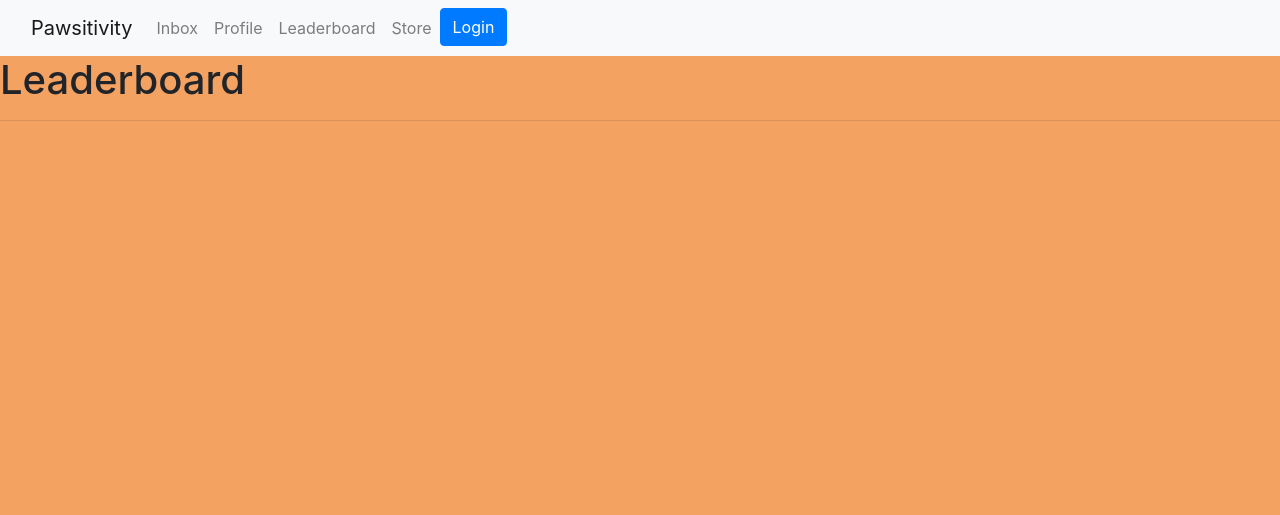
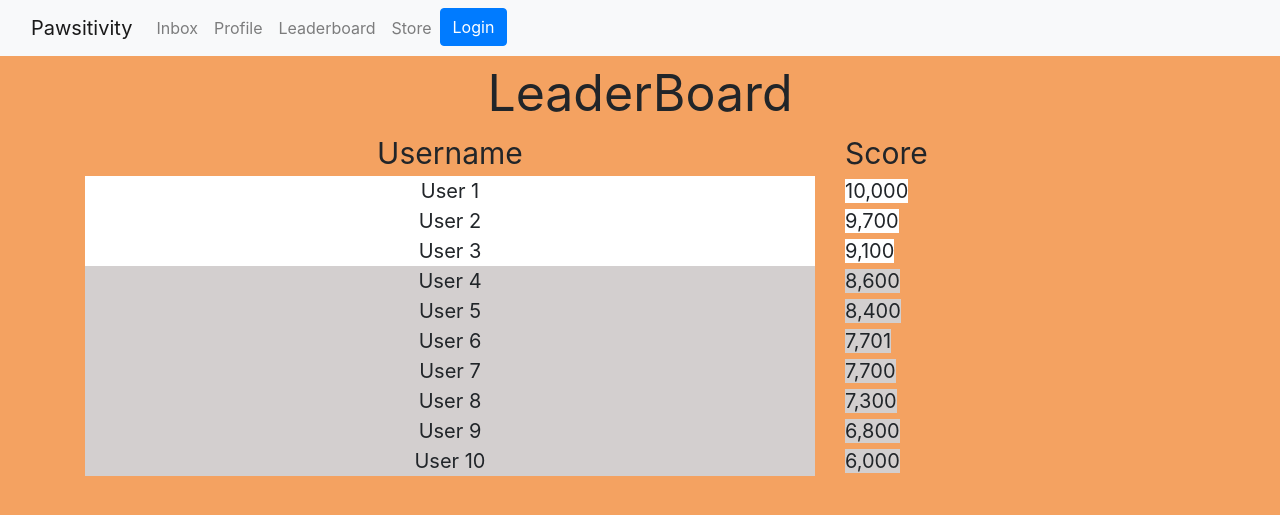
Before and after one commit to RAIK284/project-code-hackoverflow, a Django app: page /leaderboard/ in a window 1280 px wide. Shown: the top 515 px of the page. Run offline with Django 4.2, Linux system fonts and the light colour scheme; some libraries are stand-ins or nearby versions.

Commit message:
Leaderboard skeleton

```diff
--- a/messaging/templates/messaging/leaderboard.html
+++ b/messaging/templates/messaging/leaderboard.html
@@ -1,12 +1,130 @@
+
 {% extends 'main.html' %} {% block content %}
 
-<h1>Leaderboard</h1>
-<hr />
+<style>
+    my-style-row {
+        background-color: #2A9D8F;
+        height: 600px;
+    }
+</style>
 
-{% for user, points in user_data %}
-<div>
-	<a href="{% url 'profile' user.id %}">@{{ user.username }}</a>:
-	<a>{{ points }}</a>
-	<hr />
-</div>
-{% endfor %} {% endblock %}
+<div class="container">
+    <div class="row">
+      <div class="col">
+      </div>
+      <div class="col-7">
+        <center style = "font-size: 50px; background-color: #F4A261">LeaderBoard</center>
+      </div>
+      <div class="col">
+      </div>
+    </div>
+
+    <div class="row">
+        <div class="col-8">
+            <center style = "font-size: 30px">Username</center>
+        </div>
+        <div class="col-4">
+            <p1 style = "font-size: 30px">Score</p1>
+        </div>
+    </div>
+
+    <div class="row">
+        <div class="col-8">
+            <center style = "font-size: 20px; background-color: #FFFFFF">User 1</center>
+        </div>
+        <div class="col-4">
+            <p1 style = "font-size: 20px; background-color: #FFFFFF">10,000</p1>
+        </div>
+    </div>
+
+    <div class="row">
+        <div class="col-8">
+            <center style = "font-size: 20px; background-color: #FFFFFF">User 2</center>
+        </div>
+        <div class="col-4">
+            <p1 style = "font-size: 20px; background-color: #FFFFFF">9,700</p1>
+        </div>
+    </div>
+
+    <div class="row">
+        <div class="col-8">
+            <center style = "font-size: 20px; background-color: #FFFFFF">User 3</center>
+        </div>
+        <div class="col-4">
+            <p1 style = "font-size: 20px; background-color: #FFFFFF">9,100</p1>
+        </div>
+    </div>
+
+    <div class="row">
+        <div class="col-8">
+            <center style = "font-size: 20px; background-color: #D3CFCF">User 4</center>
+        </div>
+        <div class="col-4">
+            <p1 style = "font-size: 20px; background-color: #D3CFCF">8,600</p1>
+        </div>
+    </div>
+
+    <div class="row">
+        <div class="col-8">
+            <center style = "font-size: 20px; background-color: #D3CFCF">User 5</center>
+        </div>
+        <div class="col-4">
+            <p1 style = "font-size: 20px; background-color: #D3CFCF">8,400</p1>
+        </div>
+    </div>
+
+    <div class="row">
+        <div class="col-8">
+            <center style = "font-size: 20px; background-color: #D3CFCF">User 6</center>
+        </div>
+        <div class="col-4">
+            <p1 style = "font-size: 20px; background-color: #D3CFCF">7,701</p1>
+        </div>
+    </div>
+
+    <div class="row">
+        <div class="col-8">
+            <center style = "font-size: 20px; background-color: #D3CFCF">User 7</center>
+        </div>
+        <div class="col-4">
+            <p1 style = "font-size: 20px; background-color: #D3CFCF">7,700</p1>
+        </div>
+    </div>
+
+    <div class="row">
+        <div class="col-8">
+            <center style = "font-size: 20px; background-color: #D3CFCF">User 8</center>
+        </div>
+        <div class="col-4">
+            <p1 style = "font-size: 20px; background-color: #D3CFCF">7,300</p1>
+        </div>
+    </div>
+
+    <div class="row">
+        <div class="col-8">
+            <center style = "font-size: 20px; background-color: #D3CFCF">User 9</center>
+        </div>
+        <div class="col-4">
+            <p1 style = "font-size: 20px; background-color: #D3CFCF">6,800</p1>
+        </div>
+    </div>
+
+    <div class="row">
+        <div class="col-8">
+            <center style = "font-size: 20px; background-color: #D3CFCF">User 10</center>
+        </div>
+        <div class="col-4">
+            <p1 style = "font-size: 20px; background-color: #D3CFCF">6,000</p1>
+        </div>
+    </div>
+  </div>
+
+{% for user, points in users %}
+    <div>
+        <a>{{ user }}</a>
+        <a>{{ points }}</a>
+        <hr />
+    </div>
+{% endfor %}
+
+{% endblock %}
```
